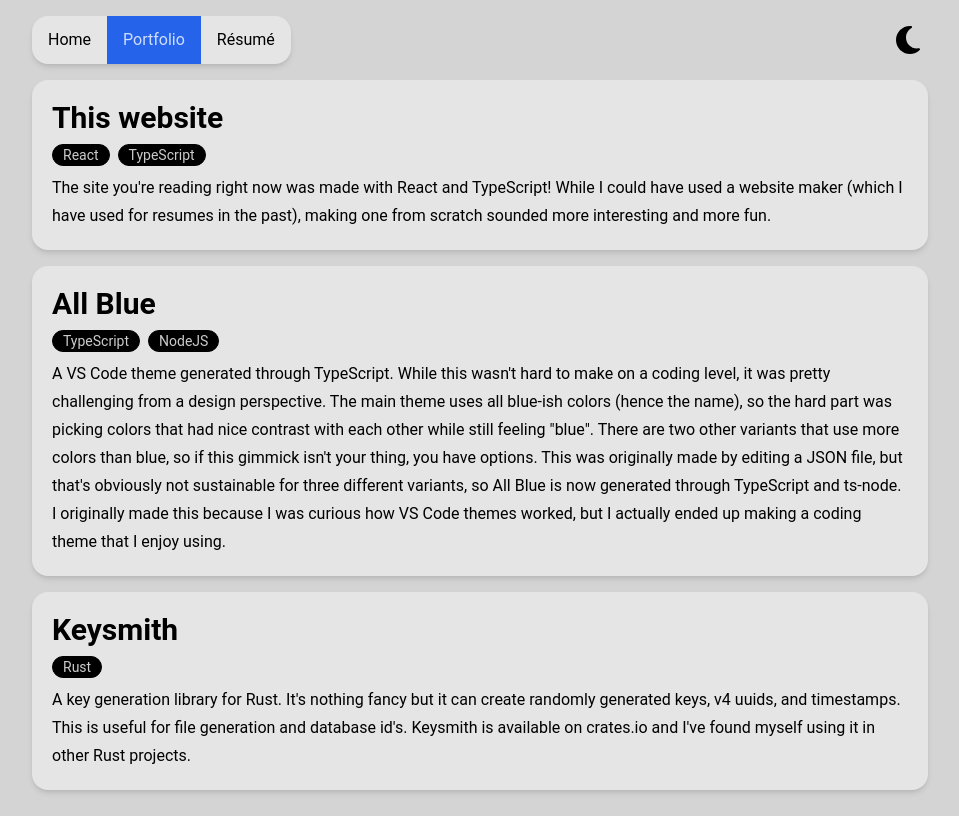
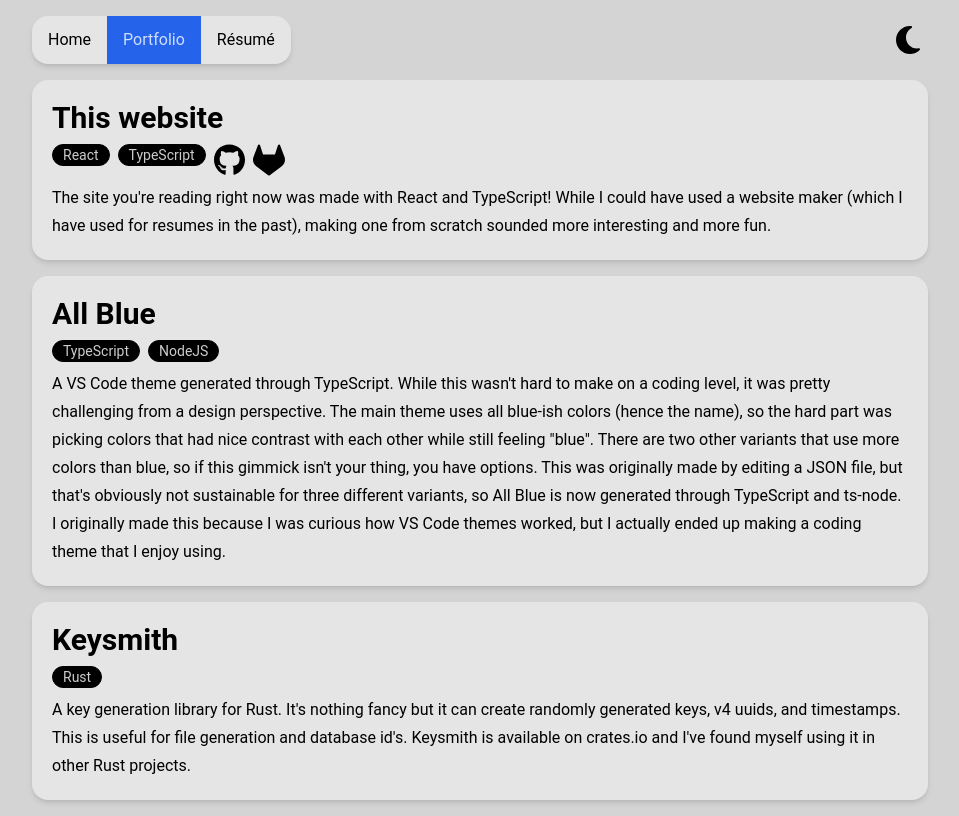
Before and after one commit to njs-guy/njshockey-resume, a React (Vite) app: page /portfolio in a window 1280 px wide. Shown: the whole page, without its empty margins (160-1119 px from the left). Built offline with nearby package versions, Linux system fonts and the light colour scheme.

Commit message:
GitHub and GitLab icon links

```diff
--- a/src/components/PortfolioItem.tsx
+++ b/src/components/PortfolioItem.tsx
@@ -1,10 +1,15 @@
 import React from "react";
 import MarkdownText from "./MarkdownText";
+
+import GitLabIcon from "./icons/GitLabIcon";
+import GitHubIcon from "./icons/GitHubIcon";
 
 interface PortfolioItemProps {
 	heading: string;
 	info: string[];
 	text: string;
+	github?: string;
+	gitlab?: string;
 	img?: string;
 	imgClass?: string;
 	alt?: string;
@@ -14,6 +19,8 @@
 	heading,
 	info,
 	text,
+	github = "",
+	gitlab = "",
 	img = "",
 	imgClass = "",
 	alt = "",
@@ -26,7 +33,11 @@
 		<div className="panel">
 			<div className="card-body p-5">
 				{heading !== "" && <h1>{heading}</h1>}
-				<div className="flex flex-row gap-2">{badges}</div>
+				<div className="flex flex-row gap-2">
+					{badges}
+					{github !== "" && <GitHubIcon link={github} />}
+					{gitlab !== "" && <GitLabIcon link={gitlab} />}
+				</div>
 				<MarkdownText text={text} />
 			</div>
 		</div>
--- a/src/components/icons/GitHubIcon.tsx
+++ b/src/components/icons/GitHubIcon.tsx
@@ -2,16 +2,32 @@
 
 // Font Awesome Pro 6.2.0 by @fontawesome - https://fontawesome.com License - https://fontawesome.com/license (Commercial License) Copyright 2022 Fonticons, Inc.
 
-function GitHubIcon() {
+interface GitHubProps {
+	link?: string;
+}
+
+// BUG: Inside of icon doesn't let you click it. Probably because there's nothing there.
+// Should be an easy fix.
+
+function GitHubIcon({ link = "" }: GitHubProps) {
 	return (
 		<div>
 			<svg
-				className="icon"
+				className="h-8"
 				xmlns="http://www.w3.org/2000/svg"
 				viewBox="0 0 496 512"
 			>
-				<title>View the source code on GitHub</title>
-				<path d="M165.9 397.4c0 2-2.3 3.6-5.2 3.6-3.3.3-5.6-1.3-5.6-3.6 0-2 2.3-3.6 5.2-3.6 3-.3 5.6 1.3 5.6 3.6zm-31.1-4.5c-.7 2 1.3 4.3 4.3 4.9 2.6 1 5.6 0 6.2-2s-1.3-4.3-4.3-5.2c-2.6-.7-5.5.3-6.2 2.3zm44.2-1.7c-2.9.7-4.9 2.6-4.6 4.9.3 2 2.9 3.3 5.9 2.6 2.9-.7 4.9-2.6 4.6-4.6-.3-1.9-3-3.2-5.9-2.9zM244.8 8C106.1 8 0 113.3 0 252c0 110.9 69.8 205.8 169.5 239.2 12.8 2.3 17.3-5.6 17.3-12.1 0-6.2-.3-40.4-.3-61.4 0 0-70 15-84.7-29.8 0 0-11.4-29.1-27.8-36.6 0 0-22.9-15.7 1.6-15.4 0 0 24.9 2 38.6 25.8 21.9 38.6 58.6 27.5 72.9 20.9 2.3-16 8.8-27.1 16-33.7-55.9-6.2-112.3-14.3-112.3-110.5 0-27.5 7.6-41.3 23.6-58.9-2.6-6.5-11.1-33.3 2.6-67.9 20.9-6.5 69 27 69 27 20-5.6 41.5-8.5 62.8-8.5s42.8 2.9 62.8 8.5c0 0 48.1-33.6 69-27 13.7 34.7 5.2 61.4 2.6 67.9 16 17.7 25.8 31.5 25.8 58.9 0 96.5-58.9 104.2-114.8 110.5 9.2 7.9 17 22.9 17 46.4 0 33.7-.3 75.4-.3 83.6 0 6.5 4.6 14.4 17.3 12.1C428.2 457.8 496 362.9 496 252 496 113.3 383.5 8 244.8 8zM97.2 352.9c-1.3 1-1 3.3.7 5.2 1.6 1.6 3.9 2.3 5.2 1 1.3-1 1-3.3-.7-5.2-1.6-1.6-3.9-2.3-5.2-1zm-10.8-8.1c-.7 1.3.3 2.9 2.3 3.9 1.6 1 3.6.7 4.3-.7.7-1.3-.3-2.9-2.3-3.9-2-.6-3.6-.3-4.3.7zm32.4 35.6c-1.6 1.3-1 4.3 1.3 6.2 2.3 2.3 5.2 2.6 6.5 1 1.3-1.3.7-4.3-1.3-6.2-2.2-2.3-5.2-2.6-6.5-1zm-11.4-14.7c-1.6 1-1.6 3.6 0 5.9 1.6 2.3 4.3 3.3 5.6 2.3 1.6-1.3 1.6-3.9 0-6.2-1.4-2.3-4-3.3-5.6-2z" />
+				<a
+					href={link}
+					target="_blank"
+					rel="noreferrer"
+				>
+					<title>View the source code on GitHub</title>
+					<path
+						fill="currentColor"
+						d="M165.9 397.4c0 2-2.3 3.6-5.2 3.6-3.3.3-5.6-1.3-5.6-3.6 0-2 2.3-3.6 5.2-3.6 3-.3 5.6 1.3 5.6 3.6zm-31.1-4.5c-.7 2 1.3 4.3 4.3 4.9 2.6 1 5.6 0 6.2-2s-1.3-4.3-4.3-5.2c-2.6-.7-5.5.3-6.2 2.3zm44.2-1.7c-2.9.7-4.9 2.6-4.6 4.9.3 2 2.9 3.3 5.9 2.6 2.9-.7 4.9-2.6 4.6-4.6-.3-1.9-3-3.2-5.9-2.9zM244.8 8C106.1 8 0 113.3 0 252c0 110.9 69.8 205.8 169.5 239.2 12.8 2.3 17.3-5.6 17.3-12.1 0-6.2-.3-40.4-.3-61.4 0 0-70 15-84.7-29.8 0 0-11.4-29.1-27.8-36.6 0 0-22.9-15.7 1.6-15.4 0 0 24.9 2 38.6 25.8 21.9 38.6 58.6 27.5 72.9 20.9 2.3-16 8.8-27.1 16-33.7-55.9-6.2-112.3-14.3-112.3-110.5 0-27.5 7.6-41.3 23.6-58.9-2.6-6.5-11.1-33.3 2.6-67.9 20.9-6.5 69 27 69 27 20-5.6 41.5-8.5 62.8-8.5s42.8 2.9 62.8 8.5c0 0 48.1-33.6 69-27 13.7 34.7 5.2 61.4 2.6 67.9 16 17.7 25.8 31.5 25.8 58.9 0 96.5-58.9 104.2-114.8 110.5 9.2 7.9 17 22.9 17 46.4 0 33.7-.3 75.4-.3 83.6 0 6.5 4.6 14.4 17.3 12.1C428.2 457.8 496 362.9 496 252 496 113.3 383.5 8 244.8 8zM97.2 352.9c-1.3 1-1 3.3.7 5.2 1.6 1.6 3.9 2.3 5.2 1 1.3-1 1-3.3-.7-5.2-1.6-1.6-3.9-2.3-5.2-1zm-10.8-8.1c-.7 1.3.3 2.9 2.3 3.9 1.6 1 3.6.7 4.3-.7.7-1.3-.3-2.9-2.3-3.9-2-.6-3.6-.3-4.3.7zm32.4 35.6c-1.6 1.3-1 4.3 1.3 6.2 2.3 2.3 5.2 2.6 6.5 1 1.3-1.3.7-4.3-1.3-6.2-2.2-2.3-5.2-2.6-6.5-1zm-11.4-14.7c-1.6 1-1.6 3.6 0 5.9 1.6 2.3 4.3 3.3 5.6 2.3 1.6-1.3 1.6-3.9 0-6.2-1.4-2.3-4-3.3-5.6-2z"
+					/>
+				</a>
 			</svg>
 		</div>
 	);
--- a/src/components/icons/GitLabIcon.tsx
+++ b/src/components/icons/GitLabIcon.tsx
@@ -2,16 +2,29 @@
 
 // Font Awesome Pro 6.2.0 by @fontawesome - https://fontawesome.com License - https://fontawesome.com/license (Commercial License) Copyright 2022 Fonticons, Inc.
 
-function GitLabIcon() {
+interface GitLabProps {
+	link?: string;
+}
+
+function GitLabIcon({ link = "" }: GitLabProps) {
 	return (
 		<div>
 			<svg
-				className="icon"
+				className="h-8"
 				xmlns="http://www.w3.org/2000/svg"
 				viewBox="0 0 512 512"
 			>
 				<title>View the source code on GitLab</title>
-				<path d="M503.5 204.6L502.8 202.8L433.1 21.02C431.7 17.45 429.2 14.43 425.9 12.38C423.5 10.83 420.8 9.865 417.9 9.57C415 9.275 412.2 9.653 409.5 10.68C406.8 11.7 404.4 13.34 402.4 15.46C400.5 17.58 399.1 20.13 398.3 22.9L351.3 166.9H160.8L113.7 22.9C112.9 20.13 111.5 17.59 109.6 15.47C107.6 13.35 105.2 11.72 102.5 10.7C99.86 9.675 96.98 9.295 94.12 9.587C91.26 9.878 88.51 10.83 86.08 12.38C82.84 14.43 80.33 17.45 78.92 21.02L9.267 202.8L8.543 204.6C-1.484 230.8-2.72 259.6 5.023 286.6C12.77 313.5 29.07 337.3 51.47 354.2L51.74 354.4L52.33 354.8L158.3 434.3L210.9 474L242.9 498.2C246.6 500.1 251.2 502.5 255.9 502.5C260.6 502.5 265.2 500.1 268.9 498.2L300.9 474L353.5 434.3L460.2 354.4L460.5 354.1C482.9 337.2 499.2 313.5 506.1 286.6C514.7 259.6 513.5 230.8 503.5 204.6z" />
+				<a
+					href={link}
+					target="_blank"
+					rel="noreferrer"
+				>
+					<path
+						fill="currentColor"
+						d="M503.5 204.6L502.8 202.8L433.1 21.02C431.7 17.45 429.2 14.43 425.9 12.38C423.5 10.83 420.8 9.865 417.9 9.57C415 9.275 412.2 9.653 409.5 10.68C406.8 11.7 404.4 13.34 402.4 15.46C400.5 17.58 399.1 20.13 398.3 22.9L351.3 166.9H160.8L113.7 22.9C112.9 20.13 111.5 17.59 109.6 15.47C107.6 13.35 105.2 11.72 102.5 10.7C99.86 9.675 96.98 9.295 94.12 9.587C91.26 9.878 88.51 10.83 86.08 12.38C82.84 14.43 80.33 17.45 78.92 21.02L9.267 202.8L8.543 204.6C-1.484 230.8-2.72 259.6 5.023 286.6C12.77 313.5 29.07 337.3 51.47 354.2L51.74 354.4L52.33 354.8L158.3 434.3L210.9 474L242.9 498.2C246.6 500.1 251.2 502.5 255.9 502.5C260.6 502.5 265.2 500.1 268.9 498.2L300.9 474L353.5 434.3L460.2 354.4L460.5 354.1C482.9 337.2 499.2 313.5 506.1 286.6C514.7 259.6 513.5 230.8 503.5 204.6z"
+					/>
+				</a>
 			</svg>
 		</div>
 	);
--- a/src/routes/Portfolio.tsx
+++ b/src/routes/Portfolio.tsx
@@ -34,6 +34,8 @@
 				heading="This website"
 				info={websiteInfo}
 				text={thisWebsiteMD}
+				github="https://github.com/njshockey/njshockey-resume"
+				gitlab="https://www.youtube.com/"
 			/>
 			<PortfolioItem
 				heading="All Blue"
```
